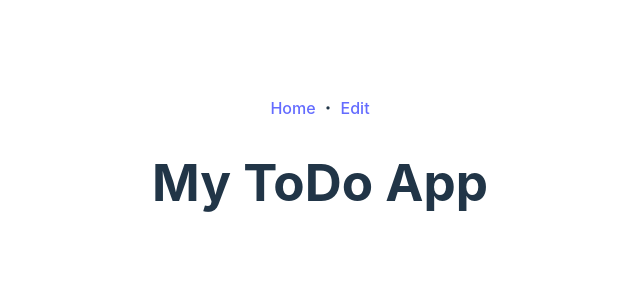
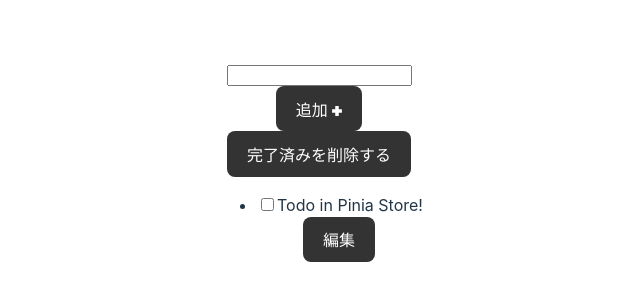
Before and after one commit to openkrafter/anytore, a Vue app: page /describe-records in a window 1280 px wide. Shown: the part 230-530 px from the top of the page, without its empty margins (320-960 px from the left). Built offline with nearby package versions, Linux system fonts and the light colour scheme.

Commit message:
Update pages structure

```diff
--- a/src/App.vue
+++ b/src/App.vue
@@ -1,18 +1,15 @@
 <script>
-import Home from '@/components/pages/Home.vue'
+import DisplayRecordsView from '@/components/pages/DisplayRecordsView.vue'
 
 export default {
   components: {
-    Home,
+    DisplayRecordsView: DisplayRecordsView,
   },
 }
 </script>
 
 <template>
-  <router-link to="/">Home</router-link> ・
-  <router-link to="/edit">Edit</router-link>
-  <h1>My ToDo App</h1>
-  <router-view />
+  <DisplayRecordsView />
 </template>
 
 <style>
--- /dev/null
+++ b/src/components/pages/DescribeRecordsView.vue
@@ -0,0 +1,4 @@
+<template>
+  <p>編集モード</p>
+  <input type="text" name="" id="" />
+</template>
--- a/src/components/pages/Home.vue
+++ b/src/components/pages/DisplayRecordsView.vue
@@ -1,6 +1,6 @@
 <script>
-import TodoAdd from '@/components/components/TodoAdd.vue'
-import TodoList from '@/components/components/TodoList.vue'
+import TodoAdd from '@/components/containers/TodoAdd.vue'
+import TodoList from '@/components/containers/TodoList.vue'
 import { mapActions, mapStores } from 'pinia'
 import { useTodosStore } from '@/stores/todos'
 
--- /dev/null
+++ b/src/components/pages/UpdateTrainingItemView.vue
@@ -0,0 +1,4 @@
+<template>
+  <p>編集モード</p>
+  <input type="text" name="" id="" />
+</template>
--- a/src/router.js
+++ b/src/router.js
@@ -1,10 +1,30 @@
 import { createRouter, createWebHistory } from 'vue-router'
-import Home from '@/components/pages/Home.vue'
-import Edit from '@/components/pages/Edit.vue'
+import AddTrainingRecordView from '@/components/pages/AddTrainingRecordView.vue'
+import DescribeRecordsView from '@/components/pages/DescribeRecordsView.vue'
+import DisplayRecordsView from '@/components/pages/DisplayRecordsView.vue'
+import UpdateTrainingItemView from '@/components/pages/UpdateTrainingItemView.vue'
 
 const routes = [
-  { path: '/', name: 'Home', component: Home },
-  { path: '/edit', name: 'Edit', component: Edit },
+  {
+    path: '/display-records',
+    name: 'DisplayRecordsView',
+    component: DisplayRecordsView,
+  },
+  {
+    path: '/add-training-record',
+    name: 'AddTrainingRecordView',
+    component: AddTrainingRecordView,
+  },
+  {
+    path: '/update-training-item',
+    name: 'UpdateTrainingItemView',
+    component: UpdateTrainingItemView,
+  },
+  {
+    path: '/describe-records',
+    name: 'DescribeRecordsView',
+    component: DescribeRecordsView,
+  },
 ]
 
 const router = createRouter({
```
Also changed, not shown: src/components/containers/TodoAdd.vue (renamed from src/components/components/TodoAdd.vue), src/components/containers/TodoList.vue (renamed from src/components/components/TodoList.vue), src/components/pages/AddTrainingRecordView.vue (renamed from src/components/pages/Edit.vue), 1 other file (tests, documents, lock files or other folders).
